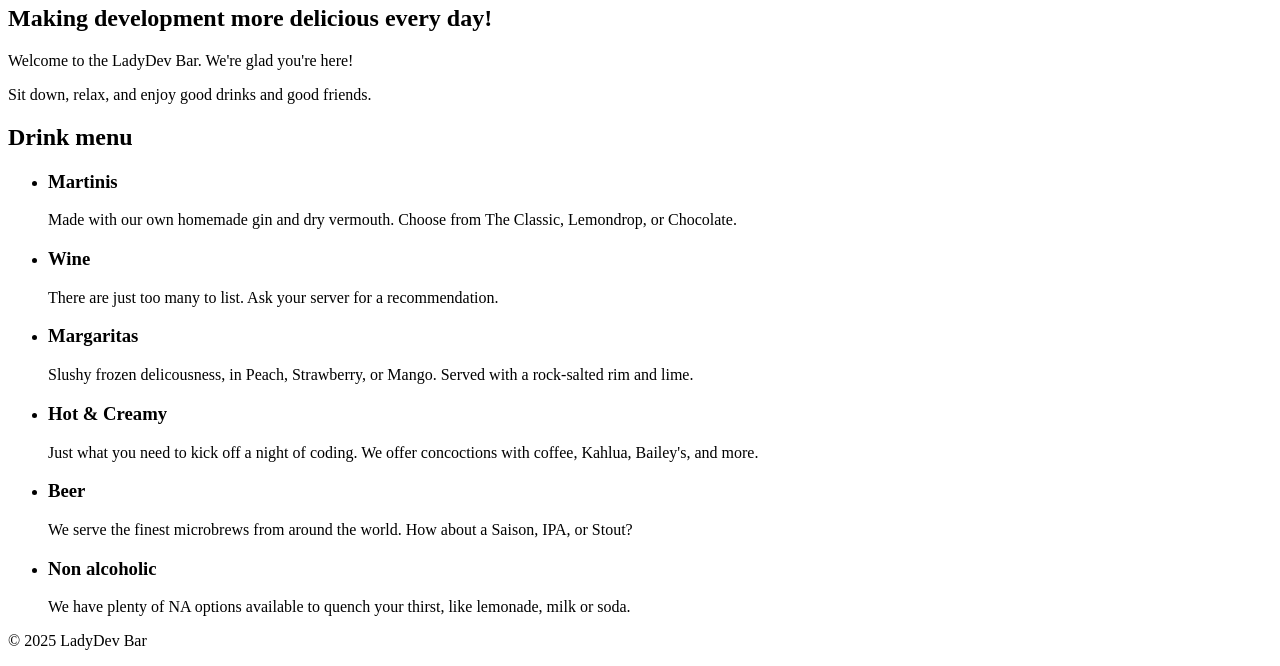
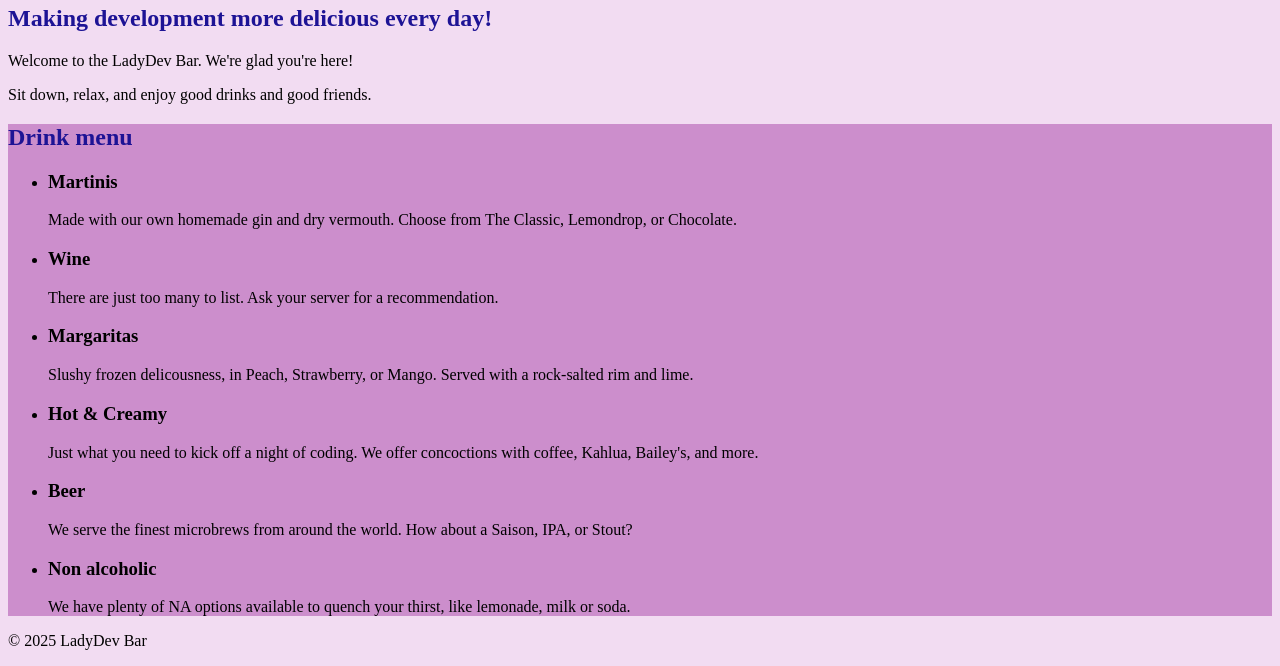
Before and after one commit to csisemore/Coding-and-Cocktails-Intro-to-CSS, a plain HTML site: page index.html in a window 1280 px wide. Shown: the part 150-816 px from the top of the page. Drawn offline with Linux system fonts and the light colour scheme.

Commit message:
initial commit 20250331

```diff
--- a/index.html
+++ b/index.html
@@ -8,6 +8,7 @@
       src="https://kit.fontawesome.com/eeb19414a4.js"
       crossorigin="anonymous"
     ></script>
+    <link rel="stylesheet" href="styles.css" />
   </head>
   <body>
     <nav class="navbar">
--- a/styles.css
+++ b/styles.css
@@ -0,0 +1,14 @@
+h1, h2 {
+    color: #1d1395;
+  }
+
+  body {
+    background-color: #f2dcf2;
+  }
+
+
+
+
+  .drinks {
+    background-color: #cc8ecc;
+  }
```
